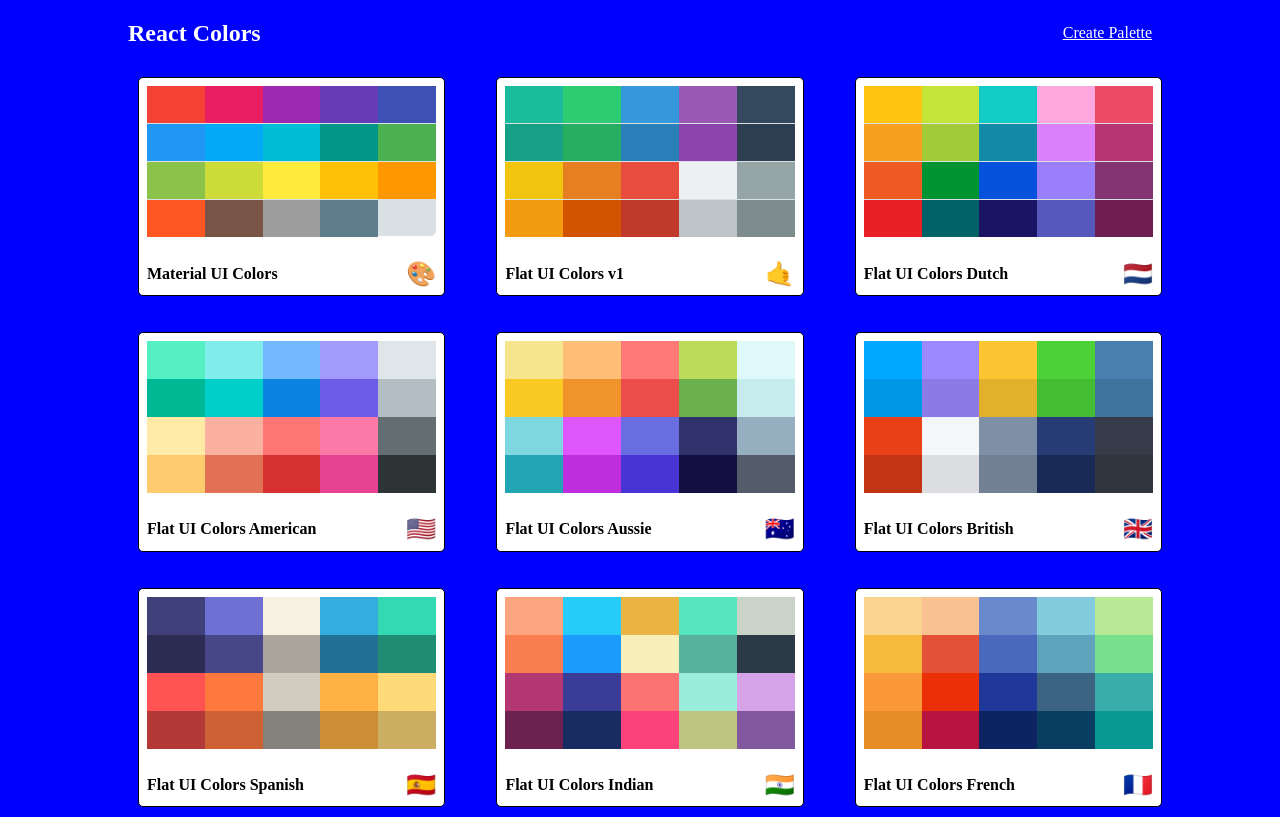
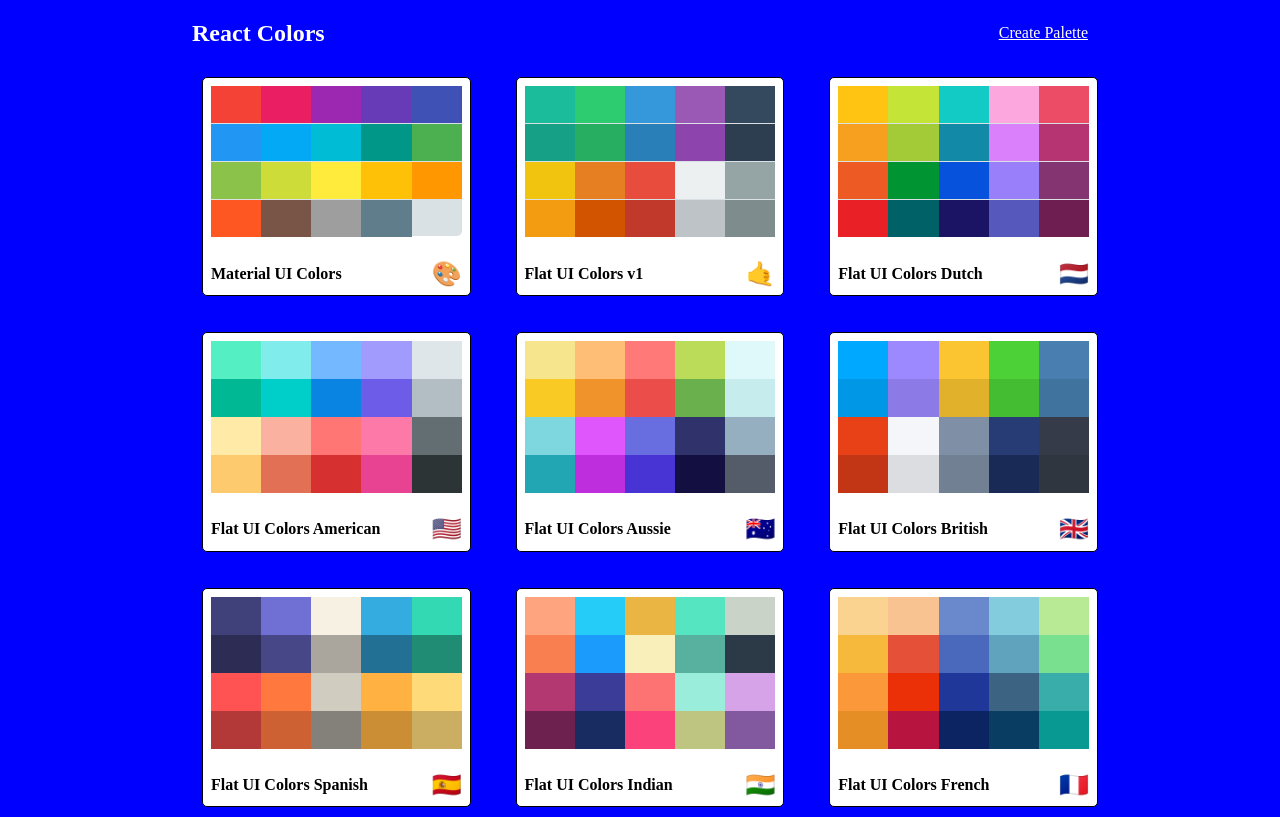
Before and after one commit to promiseume/color-app, a React (Create React App) app: page / in a window 1280 px wide. Built offline with nearby package versions, Linux system fonts and the light colour scheme.

Commit message:
added force flag to build command

```diff
--- a/package.json
+++ b/package.json
@@ -31,7 +31,7 @@
   },
   "scripts": {
     "start": "react-scripts start",
-    "build": "react-scripts build",
+    "build": "react-scripts build --force",
     "test": "react-scripts test",
     "eject": "react-scripts eject"
   },
--- a/src/styles/paletteListStyles.js
+++ b/src/styles/paletteListStyles.js
@@ -1,3 +1,4 @@
+import sizes from "./sizes";
 export default {
     root: {
       backgroundColor: "blue",
@@ -14,6 +15,18 @@
       alignItems: "flex-start",
       flexDirection: "column",
       flexWrap: "wrap",
+      [sizes.down("xl")]: {
+        width: "70%",
+      },
+      [sizes.down("lg")]: {
+        width: "60%",
+      },
+      [sizes.down("md")]: {
+        width: "50%",
+      },
+      [sizes.down("sm")]: {
+        width: "75%",
+      }
     },
     nav: {
     display: "flex",
@@ -31,6 +44,12 @@
     display: "grid",
     gridTemplateColumns: "repeat(3, 30%)",
     gridGap: "5%",
-    margin:"10px"
+    margin:"10px",
+    [sizes.down("md")]: {
+      gridTemplateColumns: "repeat(2, 50%)",
+    },
+    [sizes.down("xs")]: {
+      gridTemplateColumns: "repeat(1, 100%)",
+    },
     }
   }
```
